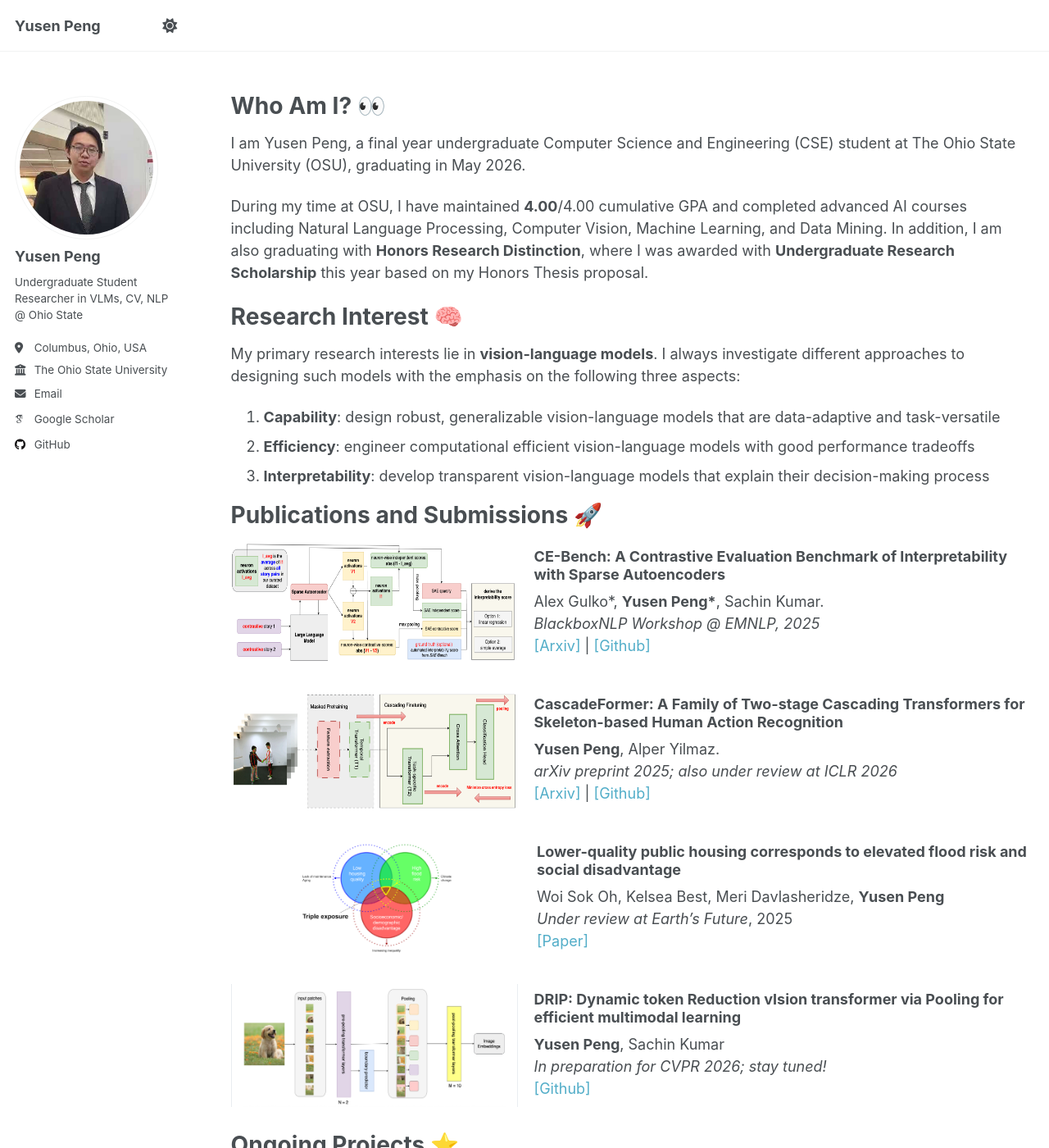
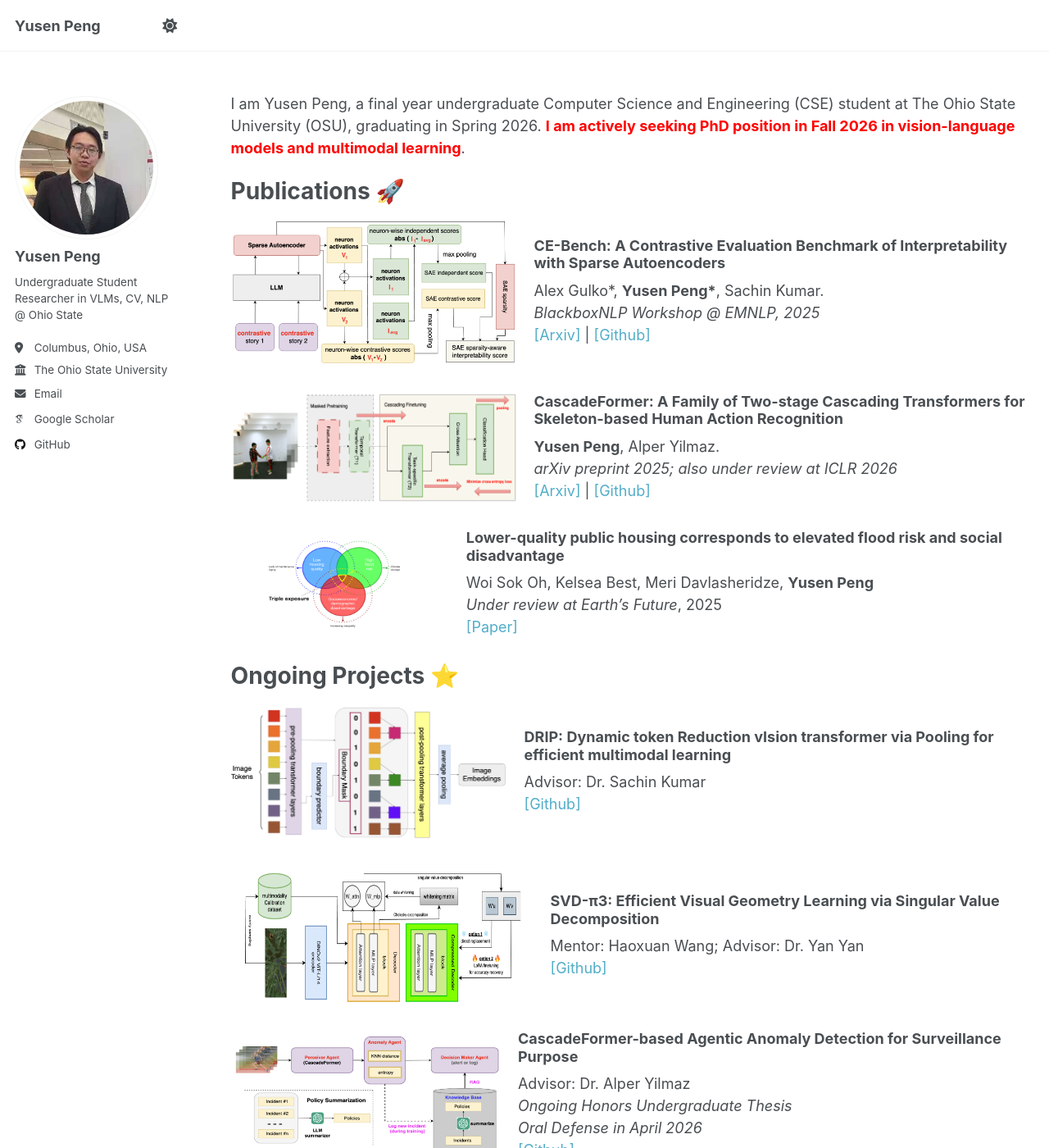
Before and after one commit to Yusen-Peng/Yusen-Peng.github.io, a Jekyll site: the page built from _pages/about.md, in a window 1280 px wide and 1400 px high. Shown: the whole window at 82% size. Built offline with Jekyll 4.4.1, drawn with Linux system fonts in a browser that asks for light colours; some web fonts are replaced; a script that is not in the unit is left out; some of the changed text lies outside the part shown.

Commit message:
update paper status

```diff
--- a/_pages/about.md
+++ b/_pages/about.md
@@ -7,26 +7,13 @@ redirect_from:
   - /about.html
 ---
 
-Who Am I? 👀
-======
-I am Yusen Peng, a final year undergraduate Computer Science and Engineering (CSE) student at The Ohio State University (OSU), graduating in May 2026.
+I am Yusen Peng, a final year undergraduate Computer Science and Engineering (CSE) student at The Ohio State University (OSU), graduating in Spring 2026. <span style="color:red"><strong>I am actively seeking PhD position in Fall 2026 in vision-language models and multimodal learning</strong></span>.
 
-During my time at OSU, I have maintained **4.00**/4.00 cumulative GPA and completed advanced AI courses including Natural Language Processing, Computer Vision, Machine Learning, and Data Mining. In addition, I am also graduating with **Honors Research Distinction**, where I was awarded with **Undergraduate Research Scholarship** this year based on my Honors Thesis proposal.
-
-Research Interest 🧠
-======
-
-My primary research interests lie in **vision-language models**. I always investigate different approaches to
-designing such models with the emphasis on the following three aspects:
-1. **Capability**: design robust, generalizable vision-language models that are data-adaptive and task-versatile
-2. **Efficiency**: engineer computational efficient vision-language models with good performance tradeoffs
-3. **Interpretability**: develop transparent vision-language models that explain their decision-making process
-
-Publications and Submissions 🚀
+Publications 🚀
 ======
 
 <div style="display:flex;align-items:center;margin-bottom:30px;">
-  <img src="../images/CE-Bench.png" alt="CE-Bench" style="width:350px;height:150px;margin-right:20px;">
+  <img src="../images/CE-Bench.png" alt="CE-Bench" style="width:350px;height:180px;margin-right:20px;">
   <div class="paper-info">
     <h3 style="margin-top:0;">CE-Bench: A Contrastive Evaluation Benchmark of Interpretability with Sparse Autoencoders</h3>
     Alex Gulko*, <strong>Yusen Peng*</strong>, Sachin Kumar.<br>
@@ -37,7 +24,7 @@ Publications and Submissions 🚀
 </div>
 
 <div style="display:flex;align-items:center;margin-bottom:30px;">
-  <img src="../images/CascadeFormer.png" alt="CascadeFormer" style="width:350px;height:150px;margin-right:20px;">
+  <img src="../images/CascadeFormer.png" alt="CascadeFormer" style="width:350px;height:140px;margin-right:20px;">
   <div class="paper-info">
     <h3 style="margin-top:0;">CascadeFormer: A Family of Two-stage Cascading Transformers for Skeleton-based Human Action Recognition</h3>
     <strong>Yusen Peng</strong>, Alper Yilmaz.<br>
@@ -48,7 +35,7 @@ Publications and Submissions 🚀
 </div>
 
 <div style="display:flex;align-items:center;margin-bottom:30px;">
-  <img src="../images/public_housing.png" alt="public_housing" style="width:350px;height:150px;margin-left:35px;margin-right:35px;">
+  <img src="../images/public_housing.png" alt="public_housing" style="width:300px;height:120px;margin-right:20px;">
   <div class="paper-info">
     <h3 style="margin-top:0;">Lower-quality public housing corresponds to elevated flood risk and social disadvantage</h3>
     Woi Sok Oh, Kelsea Best, Meri Davlasheridze, <strong>Yusen Peng</strong><br>
@@ -57,19 +44,26 @@ Publications and Submissions 🚀
   </div>
 </div>
 
+Ongoing Projects ⭐️
+======
+
 <div style="display:flex;align-items:center;margin-bottom:30px;">
-  <img src="../images/DRIP.png" alt="DRIP" style="width:350px;height:150px;margin-right:20px;">
+  <img src="../images/DRIP.png" alt="DRIP" style="width:350px;height:170px;margin-right:20px;">
   <div class="paper-info">
     <h3 style="margin-top:0;">DRIP: Dynamic token Reduction vIsion transformer via Pooling for efficient multimodal learning</h3>
-    <strong>Yusen Peng</strong>, Sachin Kumar<br>
-    <i>In preparation for CVPR 2026; stay tuned!</i><br>
+    Advisor: Dr. Sachin Kumar<br>
     <a href="https://github.com/Yusen-Peng/DRIP" target="_blank">[Github]</a>
   </div>
 </div>
 
-
-Ongoing Projects ⭐️
-======
+<div style="display:flex;align-items:center;margin-bottom:30px;">
+  <img src="../images/SVD-Pi3.png" alt="SVD-Pi3" style="width:370px;height:170px;margin-right:20px;">
+  <div class="paper-info">
+    <h3 style="margin-top:0;">SVD-π3: Efficient Visual Geometry Learning via Singular Value Decomposition</h3>
+    Mentor: Haoxuan Wang; Advisor: Dr. Yan Yan<br>
+    <a href="https://github.com/Yusen-Peng/SVD-Pi3" target="_blank">[Github]</a>
+  </div>
+</div>
 
 <div style="display:flex;align-items:center;margin-bottom:30px;">
   <img src="../images/AD-Agent.png" alt="SVD-Pi3" style="width:350px;height:150px;margin-right:20px;">
@@ -77,19 +71,11 @@ Ongoing Projects ⭐️
     <h3 style="margin-top:0;">CascadeFormer-based Agentic Anomaly Detection for Surveillance Purpose</h3>
     Advisor: Dr. Alper Yilmaz<br>
     <i>Ongoing Honors Undergraduate Thesis</i><br>
-    <i>Oral Defense Expected in April 2026</i><br>
+    <i>Oral Defense in April 2026</i><br>
     <a href="https://github.com/Yusen-Peng/CascadeFormer-AD-Agent" target="_blank">[Github]</a>
   </div>
 </div>
 
-<div style="display:flex;align-items:center;margin-bottom:30px;">
-  <img src="../images/SVD-Pi3.png" alt="SVD-Pi3" style="width:350px;height:150px;margin-right:20px;">
-  <div class="paper-info">
-    <h3 style="margin-top:0;">SVD-π3: Efficient Visual Geometry Learning via Singular Value Decomposition</h3>
-    Mentor: Haoxuan Wang; Advisor: Dr. Yan Yan<br>
-    <a href="https://github.com/Yusen-Peng/SVD-Pi3" target="_blank">[Github]</a>
-  </div>
-</div>
 
 Academic Service 📚
 ======
```
Also changed, not shown: other parts of _pages/about.md (+9 -2 lines), images/AD-Agent.png, images/CE-Bench.png, images/DRIP.png.
